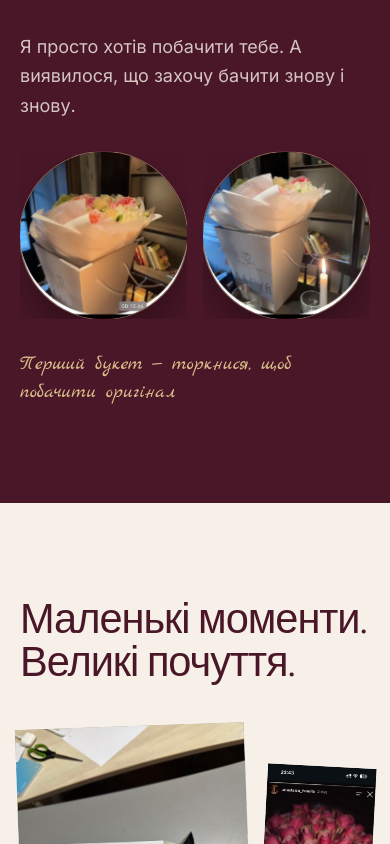
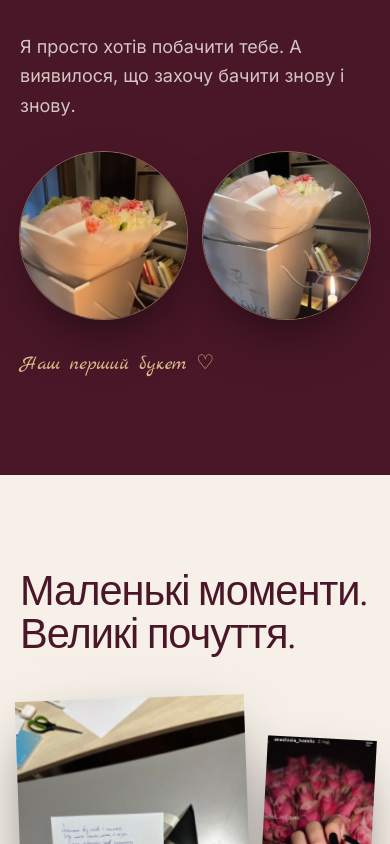
Before and after one commit to radatyt2025/nastya-story, a Next.js app: page / in a window 390 px wide. Shown: the part 1640-2484 px from the top of the page. Built offline with nearby package versions, Linux system fonts and the light colour scheme.

Commit message:
Improve mobile storytelling with animated photos, explicit page-turn album and screenshot framing

```diff
--- a/components/Story.tsx
+++ b/components/Story.tsx
@@ -6,6 +6,10 @@ import Lenis from 'lenis';
 import { P } from '@/lib/photos';
 
 const ease = [0.22, 1, 0.36, 1] as const;
+const crop: Record<string, string> = {
+  bq1: '50% 47%', bq2: '50% 47%', bereal: '50% 62%',
+  roses: '50% 54%', real2: '50% 48%'
+};
 const Open = createContext<(k: string) => void>(() => {});
 
 /* ---------- базові елементи ---------- */
@@ -14,11 +18,11 @@ function Ph({ k, cls = '', ratio, pos = 'center', rot = 0, priority = false, siz
   const p = P[k]; const open = useContext(Open); const rm = useReducedMotion();
   return (
     <motion.button type="button" onClick={() => open(k)} aria-label={`Відкрити фото: ${p.alt}`}
-      initial={rm ? false : { clipPath: 'inset(0 0 100% 0)' }} whileInView={{ clipPath: 'inset(0 0 0% 0)' }}
+      initial={rm ? false : { opacity: 0, y: 70, rotate: rot - 6, scale: .82, filter: 'blur(10px)' }} whileInView={{ opacity: 1, y: 0, rotate: rot, scale: 1, filter: 'blur(0px)' }} whileTap={{ scale: .97 }}
       viewport={{ once: true, margin: '-8%' }} transition={{ duration: 1.3, ease }}
-      style={{ rotate: rot, aspectRatio: ratio ?? `${p.w}/${p.h}` }}
+      style={{ aspectRatio: ratio ?? `${p.w}/${p.h}` }}
       className={`relative block w-full overflow-hidden bg-black/30 shadow-[0_24px_60px_-20px_rgba(0,0,0,.7)] ${cls}`}>
-      <Image src={`/photos/${p.f}`} alt={p.alt} fill sizes={sizes} priority={priority} className="object-cover" style={{ objectPosition: pos }} />
+      <Image src={`/photos/${p.f}`} alt={p.alt} fill sizes={sizes} priority={priority} className="object-cover" style={{ objectPosition: crop[k] ?? pos, transform: crop[k] ? 'scale(1.24)' : undefined }} />
     </motion.button>
   );
 }
@@ -49,6 +53,38 @@ function Lightbox({ k, onClose }: { k: string | null; onClose: () => void }) {
         <button aria-label="Закрити" onClick={onClose} className="absolute right-4 top-[max(1rem,env(safe-area-inset-top))] grid h-12 w-12 place-items-center rounded-full bg-night/70 text-2xl text-ivory ring-1 ring-gold/40">×</button>
       </motion.div>)}
     </AnimatePresence>
+  );
+}
+
+/* ---------- Інтерактивний фотоальбом з явними кнопками ---------- */
+function Album({ keys, title }: { keys: string[]; title: string }) {
+  const [page, setPage] = useState(0);
+  const rm = useReducedMotion();
+  const prev = () => setPage(i => (i - 1 + keys.length) % keys.length);
+  const next = () => setPage(i => (i + 1) % keys.length);
+  return (
+    <div className="mx-auto mt-12 max-w-md px-5">
+      <div className="relative rounded-[1.5rem] border border-gold/30 bg-[#261c22] p-3 pb-5 shadow-[0_25px_100px_rgba(0,0,0,.55)]">
+        <div className="mb-3 flex items-center justify-between px-2 text-xs tracking-[.2em] text-gold/80">
+          <span>{title}</span><span className="tabular-nums">{page + 1} / {keys.length}</span>
+        </div>
+        <div className="relative aspect-[4/5] overflow-hidden rounded-xl bg-black/50">
+          <AnimatePresence mode="wait" initial={false}>
+            <motion.div key={keys[page]} initial={rm ? false : { opacity: 0, rotateY: -22, x: 50, scale: .92 }}
+              animate={{ opacity: 1, rotateY: 0, x: 0, scale: 1 }} exit={rm ? { opacity: 0 } : { opacity: 0, rotateY: 18, x: -40, scale: .96 }}
+              transition={{ duration: rm ? .1 : .65, ease }} className="absolute inset-0">
+              <Ph k={keys[page]} ratio="4/5" cls="h-full rounded-lg" sizes="90vw" />
+            </motion.div>
+          </AnimatePresence>
+        </div>
+        <div className="mt-5 flex items-center justify-between gap-3">
+          <button type="button" onClick={prev} aria-label="Попереднє фото" className="grid h-12 w-12 place-items-center rounded-full border border-gold/60 text-2xl text-gold">←</button>
+          <div className="flex gap-2" aria-label="Сторінки альбому">{keys.map((_,i)=><button key={i} onClick={()=>setPage(i)} aria-label={`Фото ${i+1}`} className={`h-2 rounded-full transition-all ${i===page?'w-7 bg-gold':'w-2 bg-gold/30'}`}/>)}</div>
+          <button type="button" onClick={next} aria-label="Наступне фото" className="grid h-12 w-12 place-items-center rounded-full border border-gold/60 text-2xl text-gold">→</button>
+        </div>
+        <p className="mt-3 text-center text-xs tracking-widest text-ivory/60">Гортай наші спогади стрілками</p>
+      </div>
+    </div>
   );
 }
 
@@ -145,7 +181,7 @@ export default function Story() {
               <Ph k="bq1" ratio="1/1" pos="50% 52%" cls="!rounded-full ring-1 ring-gold/50" sizes="45vw" />
               <Ph k="bq2" ratio="1/1" pos="50% 52%" cls="!rounded-full ring-1 ring-gold/50" sizes="45vw" />
             </div>
-            <p className="font-hand text-xl text-gold">Перший букет — торкнися, щоб побачити оригінал</p>
+            <p className="font-hand text-xl text-gold">Наш перший букет ♡</p>
           </div>
         </div>
       </Sec>
@@ -169,9 +205,7 @@ export default function Story() {
       <section id="ch3" className="relative bg-night py-24 sm:py-32">
         <div className="pointer-events-none absolute inset-x-0 top-0 h-10 bg-black sm:h-16" aria-hidden /><div className="pointer-events-none absolute inset-x-0 bottom-0 h-10 bg-black sm:h-16" aria-hidden />
         <div className="mx-auto max-w-5xl px-5 sm:px-10"><Title>Наше кіно</Title></div>
-        <div className="mt-10 flex snap-x snap-mandatory gap-4 overflow-x-auto px-5 pb-6 sm:px-10 [scrollbar-width:none]" role="region" aria-label="Кадри нашого кіно">
-          {['dome', 'bereal', 'bw', 'domeSelfie', 'sf'].map((k) => <div key={k} className="w-[72vw] max-w-sm shrink-0 snap-center sm:w-72"><Ph k={k} sizes="75vw" /></div>)}
-        </div>
+        <Album keys={['dome', 'bereal', 'bw', 'domeSelfie', 'sf']} title="Кадри нашого кіно" />
         <div className="mx-auto mt-10 max-w-md space-y-4 px-5 text-center">
           <Line cls="text-lg text-ivory/75">Ми дивилися різні фільми.</Line>
           <Line d={.3} cls="font-serif text-3xl italic leading-snug">Але моя улюблена історія весь цей час була поруч зі мною.</Line>
```
